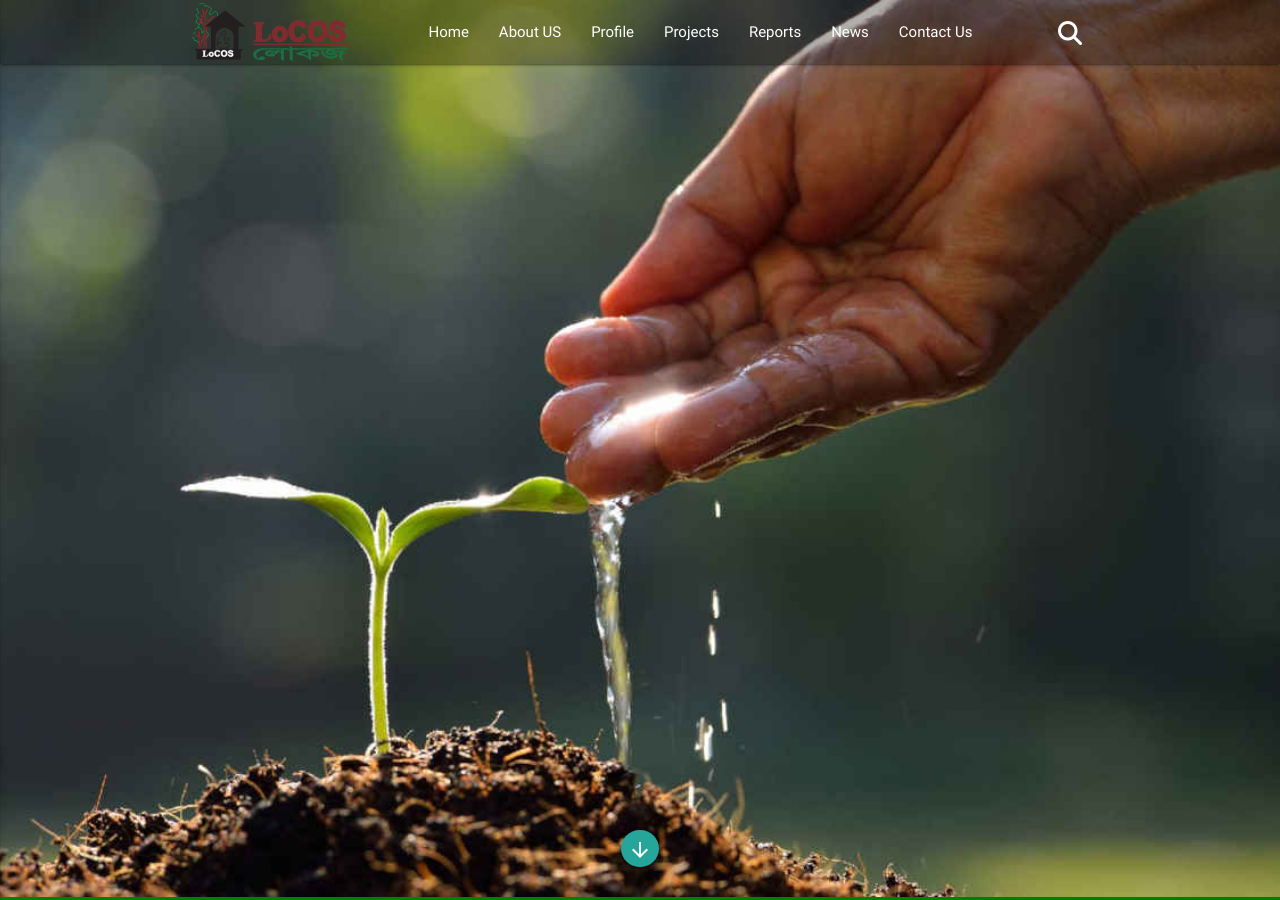
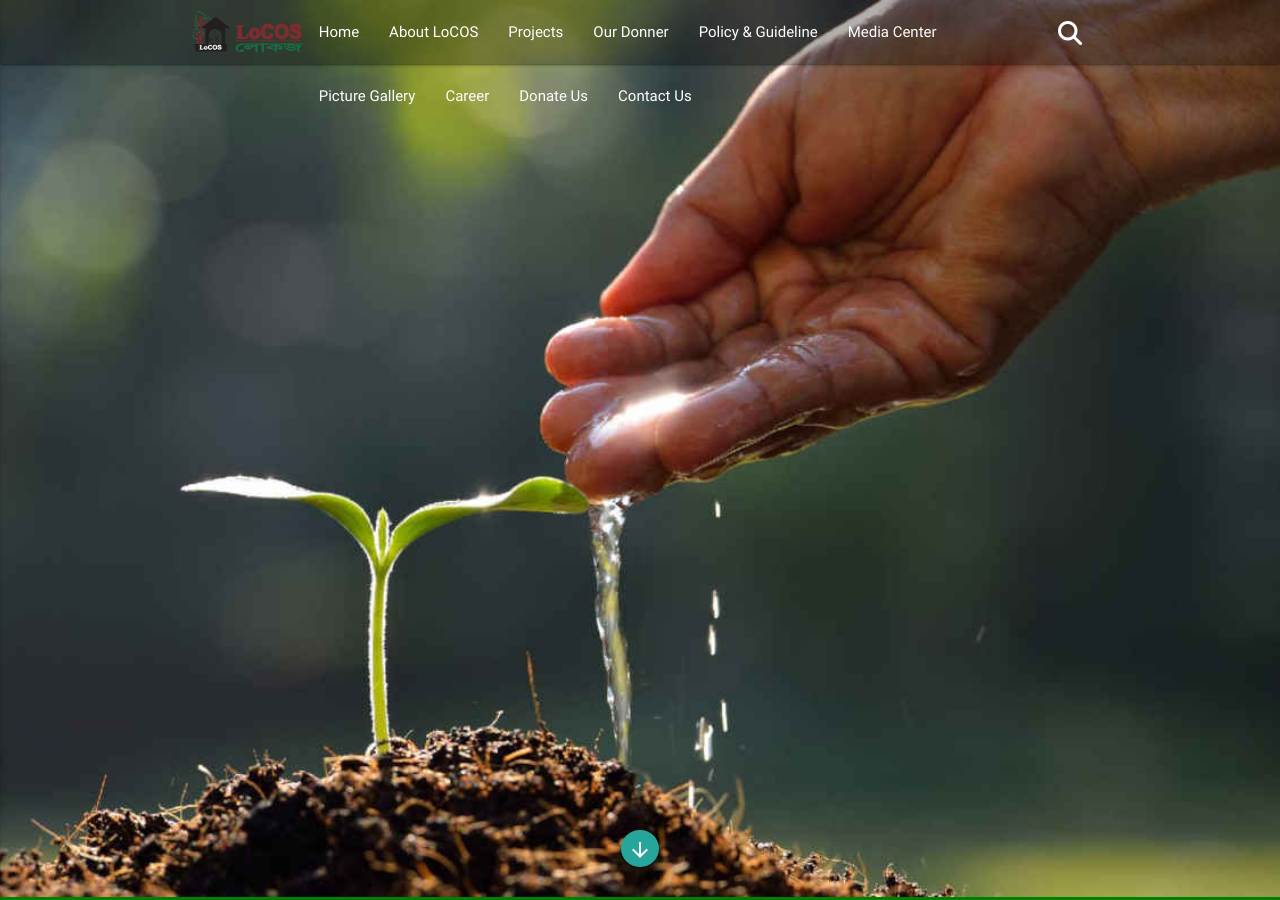
Before and after one commit to locosbd/locosbd.github.io, a Jekyll site: the page built from index.md, in a window 1280 px wide and 900 px high. Built offline with Jekyll 4.4.1, drawn with Linux system fonts in a browser that asks for light colours; nearby versions of some CDN libraries; comment, search, counter and statistics services are not loaded.

Commit message:
added menu items

```diff
--- a/_includes/header.html
+++ b/_includes/header.html
@@ -6,11 +6,16 @@
 
     <ul class="right hide-on-med-and-down">
       <li><a href="{{ "/" | relative_url }}">Home </a></li>
-      <li><a href="{{  site.url }}/about-us">About US</a></li>
-      <li><a href="{{  site.url }}/profile">Profile</a></li>
+      <li><a href="{{  site.url }}/about-us">About LoCOS </a></li>
       <li><a href="{{  site.url }}/projects">Projects</a></li>
-      <li><a href="{{  site.url }}/reports">Reports</a></li>
-      <li><a href="{{  site.url }}/news">News</a></li>
+      <li><a href="{{  site.url }}/#">Our Donner</a></li>
+      <li><a href="{{  site.url }}/#">Policy & Guideline</a></li>
+      <li><a href="{{  site.url }}/news">Media Center</a></li>
+      <li><a href="{{  site.url }}/#">Picture Gallery</a></li>
+      <li><a href="{{  site.url }}/#">Career</a></li>
+      <li><a href="{{  site.url }}/#">Donate Us</a></li>
+      <!-- <li><a href="{{  site.url }}/profile">Profile</a></li>
+      <li><a href="{{  site.url }}/reports">Reports</a></li> -->
       <li><a href="{{  site.url }}/contact-us">Contact Us</a></li>
       <!-- {% if page_paths %}
                 {% for path in page_paths %}
```
